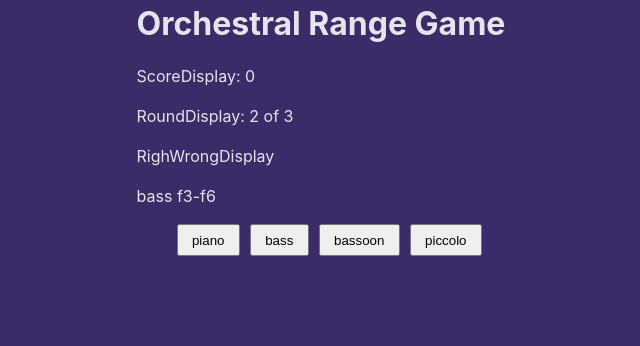
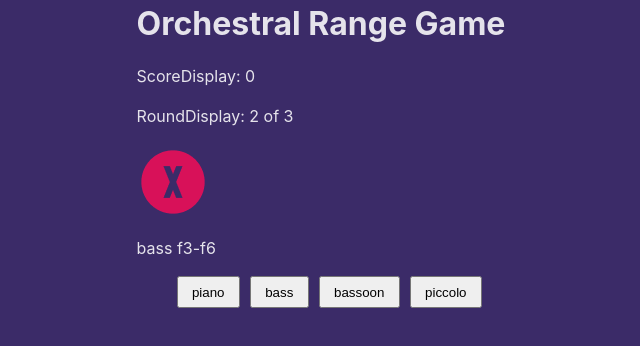
Before and after one commit to greggfine/orchestral-range-game, a React (Vite) app: page / in a window 1280 px wide. Both pictures are taken after a click on the button "piano". Shown: the top 346 px of the page, without its empty margins (319-959 px from the left). Built offline with nearby package versions, Linux system fonts and the light colour scheme.

Commit message:
add rightWrongDisplay functionality and images

```diff
--- a/components/RightWrongDisplay.tsx
+++ b/components/RightWrongDisplay.tsx
@@ -1,7 +1,26 @@
 import styles from "./rightWrongDisplay.module.scss";
+import rightAnswer from "../src/assets/images/right-answer.png";
+import wrongAnswer from "../src/assets/images/wrong-answer.png";
 
-const RightWrongDisplay = () => {
-  return <p>RighWrongDisplay</p>;
+type rightWrongDisplayProps = {
+  isCorrectAnswer: boolean;
+};
+
+const RightWrongDisplay = ({ isCorrectAnswer }: rightWrongDisplayProps) => {
+  return (
+    <>
+      <img
+        src={rightAnswer}
+        style={isCorrectAnswer ? { display: "block" } : { display: "none" }}
+        // className={styles.answerDisplay}
+      />
+      <img
+        src={wrongAnswer}
+        style={isCorrectAnswer ? { display: "none" } : { display: "block" }}
+        // className={styles.answerDisplay}
+      />
+    </>
+  );
 };
 
 export default RightWrongDisplay;
--- a/components/rightWrongDisplay.module.scss
+++ b/components/rightWrongDisplay.module.scss
@@ -0,0 +1,3 @@
+// .answerDisplay {
+//   display: none !important;
+// }
--- a/src/App.tsx
+++ b/src/App.tsx
@@ -21,15 +21,22 @@ function App() {
     });
 
   let [gameState, setGameState] = useState({ score: 0, round: 1 });
+  let [isCorrectAnswer, setIsCorrectAnswer] = useState(false);
+  let [rightWrongDisplayIsVisible, setRightWrongDisplayIsVisible] =
+    useState(false);
 
   const handleClick = (buttonChoiceName: string) => {
     buttonChoiceName === correctAnswerInstrument.name
-      ? setGameState({
+      ? (setGameState({
           ...gameState,
           score: gameState["score"] + 1,
           round: gameState["round"] + 1,
-        })
-      : setGameState({ ...gameState, round: gameState["round"] + 1 });
+        }),
+        setIsCorrectAnswer(true))
+      : (setGameState({ ...gameState, round: gameState["round"] + 1 }),
+        setIsCorrectAnswer(false));
+
+    setRightWrongDisplayIsVisible(true);
   };
   const randomizeAnswers = (
     instruments: Instrument[],
@@ -70,7 +77,9 @@ function App() {
       <h1>Orchestral Range Game</h1>
       <ScoreDisplay score={gameState.score} />
       <RoundDisplay round={gameState.round} maxRounds={maxRounds} />
-      <RightWrongDisplay />
+      {rightWrongDisplayIsVisible && (
+        <RightWrongDisplay isCorrectAnswer={isCorrectAnswer} />
+      )}
       <RangeDisplay correctAnswerInstrument={correctAnswerInstrument} />
       <AnswerChoices instruments={instruments} handleClick={handleClick} />
     </div>
```
Also changed, not shown: src/assets/images/right-answer.png (added), src/assets/images/wrong-answer.png (added).
